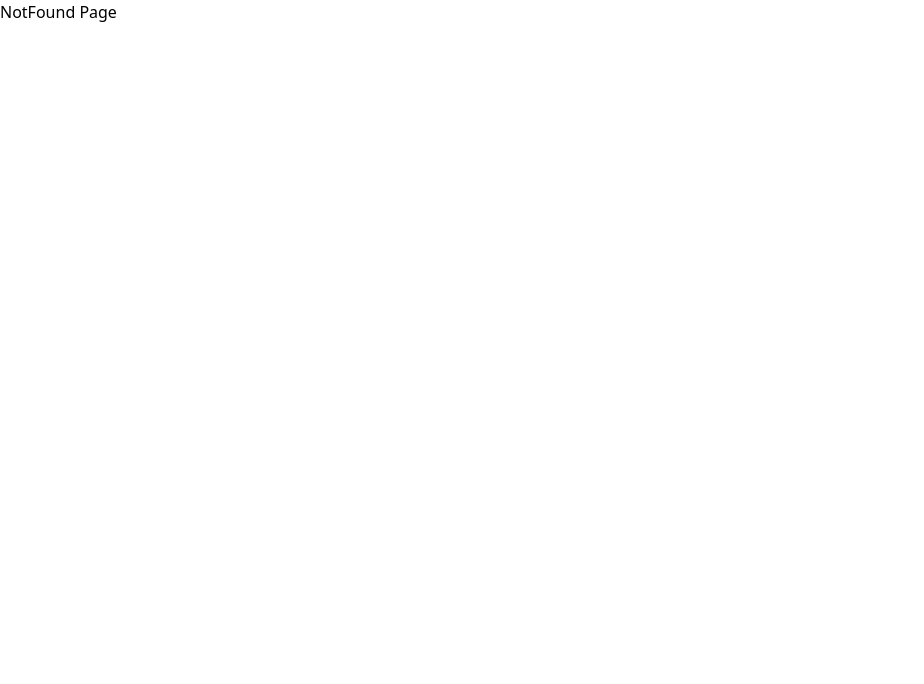
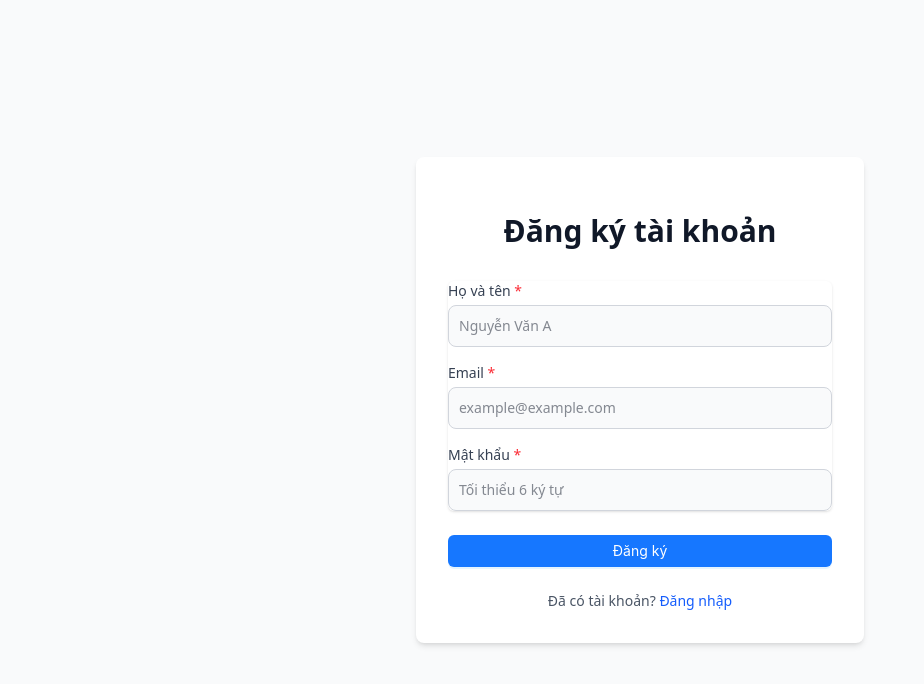
Before and after one commit to anhtunz/DA_PMNMNC_FE, a React (Vite) app: page /register in a window 1280 px wide. Shown: the top 684 px of the page, without its empty margins (0-924 px from the left). Built offline with nearby package versions, Linux system fonts and the light colour scheme.

Commit message:
cap nhat chuc nang dang ky

```diff
--- a/package.json
+++ b/package.json
@@ -24,7 +24,7 @@
   "devDependencies": {
     "@eslint/js": "^9.21.0",
     "@types/node": "^22.13.10",
-    "@types/react": "^19.0.10",
+    "@types/react": "^19.0.12",
     "@types/react-dom": "^19.0.4",
     "@types/react-redux": "^7.1.34",
     "@vitejs/plugin-react-swc": "^3.8.0",
--- a/src/config/axios.ts
+++ b/src/config/axios.ts
@@ -1,4 +1,5 @@
 import axios, { AxiosRequestConfig } from 'axios'
+
 const request = axios.create({
   baseURL: import.meta.env.VITE_BASE_URL_API,
   timeout: 5000,
--- a/src/pages/Login/index.tsx
+++ b/src/pages/Login/index.tsx
@@ -1,6 +1,6 @@
 /* eslint-disable max-len */
 import { useEffect, useState } from 'react'
-import { useNavigate } from 'react-router-dom'
+import { useNavigate, Link } from 'react-router-dom'
 import { useDispatch } from 'react-redux'
 import { Button } from 'antd'
 import Login from '../../services/auth/login'
--- /dev/null
+++ b/src/pages/Register/index.tsx
@@ -0,0 +1,172 @@
+/* eslint-disable max-len */
+import { useEffect, useState } from 'react'
+import { useNavigate } from 'react-router-dom'
+import { useDispatch, useSelector } from 'react-redux'
+import { Button } from 'antd'
+import Register from '../../services/auth/register'
+import { loginSuccess } from '../../stores/slice/user/authSlice'
+import { RootState } from '../../stores'
+import { Link } from 'react-router-dom'
+import { ApiErrorResponse, ApiSuccessResponse } from '../../services/auth/register'
+
+const RegisterPage = () => {
+  const dispatch = useDispatch()
+  const navigate = useNavigate()
+  const [name, setName] = useState('')
+  const [email, setEmail] = useState('')
+  const [password, setPassword] = useState('')
+  const [errorName, setErrorName] = useState<string[]>([])
+  const [errorEmail, setErrorEmail] = useState<string[]>([])
+  const [errorPassword, setErrorPassword] = useState<string[]>([])
+  const isAuthenticated = useSelector((state: RootState) => state.auth.isAuthenticated)
+
+  useEffect(() => {
+    if (isAuthenticated) {
+      navigate('/dashboard')
+    }
+  }, [isAuthenticated, navigate])
+
+  const handleRegister = async (event: { preventDefault: () => void }) => {
+    event.preventDefault()
+    try {
+      const response = await Register({ name, email, password })
+
+      if (!response) {
+        console.error('Response is undefined')
+        return
+      }
+
+      if (response.status === 200) {
+        alert('Đăng ký thành công')
+        const token = (response as ApiSuccessResponse).data.data.token
+        dispatch(loginSuccess({ token }))
+        navigate('/dashboard')
+      } else if (response.status === 422) {
+        const errorResponse = response as ApiErrorResponse
+        setErrorName(errorResponse.errors.errors?.name || [])
+        setErrorEmail(errorResponse.errors.errors?.email || [])
+        setErrorPassword(errorResponse.errors.errors?.password || [])
+      } else if (response.status === 400) {
+        const errorResponse = response as ApiErrorResponse
+        alert(errorResponse.errors.message)
+      }
+    } catch (error) {
+      console.log(error)
+    }
+  }
+
+  // Hide errors after 3s
+  useEffect(() => {
+    if (errorName.length > 0 || errorEmail.length > 0 || errorPassword.length > 0) {
+      const timeout = setTimeout(() => {
+        setErrorName([])
+        setErrorEmail([])
+        setErrorPassword([])
+      }, 3000)
+
+      return () => clearTimeout(timeout)
+    }
+  }, [errorName, errorEmail, errorPassword])
+
+  return (
+    <div className="flex flex-col items-center justify-center min-h-screen py-12 px-4 sm:px-6 lg:px-8 bg-gray-50">
+      <div className="max-w-md w-full space-y-8 bg-white p-8 rounded-lg shadow-md">
+        <div>
+          <h2 className="mt-6 text-center text-3xl font-extrabold text-gray-900">
+            Đăng ký tài khoản
+          </h2>
+        </div>
+        <form className="mt-8 space-y-6" onSubmit={handleRegister}>
+          <div className="rounded-md shadow-sm -space-y-px">
+            <div className="mb-4">
+              <label htmlFor="name" className="block text-sm font-medium text-gray-700 mb-1">
+                Họ và tên <span className="text-red-500">*</span>
+              </label>
+              <input
+                id="name"
+                name="name"
+                type="text"
+                required
+                className="bg-gray-50 border border-gray-300 text-gray-900 text-sm rounded-lg focus:ring-blue-500 focus:border-blue-500 block w-full p-2.5 outline-none"
+                placeholder="Nguyễn Văn A"
+                value={name}
+                onChange={(e) => setName(e.target.value)}
+              />
+              {errorName.length > 0 &&
+                errorName.map((error, index) => (
+                  <p key={index} className="text-red-400 font-bold text-sm mt-1">
+                    {error}
+                  </p>
+                ))}
+            </div>
+            <div className="mb-4">
+              <label htmlFor="email" className="block text-sm font-medium text-gray-700 mb-1">
+                Email <span className="text-red-500">*</span>
+              </label>
+              <input
+                id="email"
+                name="email"
+                type="email"
+                autoComplete="email"
+                required
+                className="bg-gray-50 border border-gray-300 text-gray-900 text-sm rounded-lg focus:ring-blue-500 focus:border-blue-500 block w-full p-2.5 outline-none"
+                placeholder="example@example.com"
+                value={email}
+                onChange={(e) => setEmail(e.target.value)}
+              />
+              {errorEmail.length > 0 &&
+                errorEmail.map((error, index) => (
+                  <p key={index} className="text-red-400 font-bold text-sm mt-1">
+                    {error}
+                  </p>
+                ))}
+            </div>
+            <div className="mb-4">
+              <label htmlFor="password" className="block text-sm font-medium text-gray-700 mb-1">
+                Mật khẩu <span className="text-red-500">*</span>
+              </label>
+              <input
+                id="password"
+                name="password"
+                type="password"
+                autoComplete="new-password"
+                required
+                className="bg-gray-50 border border-gray-300 text-gray-900 text-sm rounded-lg focus:ring-blue-500 focus:border-blue-500 block w-full p-2.5 outline-none"
+                placeholder="Tối thiểu 6 ký tự"
+                value={password}
+                onChange={(e) => setPassword(e.target.value)}
+              />
+              {errorPassword.length > 0 &&
+                errorPassword.map((error, index) => (
+                  <p key={index} className="text-red-400 font-bold text-sm mt-1">
+                    {error}
+                  </p>
+                ))}
+            </div>
+          </div>
+
+          <div>
+            <Button
+              type="primary"
+              htmlType="submit"
+              className="group relative w-full flex justify-center py-2 px-4 border border-transparent text-sm font-medium rounded-md text-white bg-blue-600 hover:bg-blue-700 focus:outline-none focus:ring-2 focus:ring-offset-2 focus:ring-blue-500"
+            >
+              Đăng ký
+            </Button>
+          </div>
+
+          <div className="text-center mt-4">
+            <p className="text-sm text-gray-600">
+              Đã có tài khoản?{' '}
+              <Link to="/login" className="font-medium text-blue-600 hover:text-blue-500">
+                Đăng nhập
+              </Link>
+            </p>
+          </div>
+        </form>
+      </div>
+    </div>
+  )
+}
+
+export default RegisterPage
--- a/src/routes/publicRoutes.ts
+++ b/src/routes/publicRoutes.ts
@@ -1,4 +1,5 @@
 import LoginPage from '../pages/Login'
+import RegisterPage from '../pages/Register'
 interface RouteType {
   path: string
   element: React.ComponentType
@@ -11,5 +12,11 @@ export const publicRoutes: RouteType[] = [
     element: LoginPage,
     requiresAuth: false,
     layout: undefined
+  },
+  {
+    path: '/register',
+    element: RegisterPage,
+    requiresAuth: false,
+    layout: undefined
   }
 ]
--- /dev/null
+++ b/src/services/auth/register.ts
@@ -0,0 +1,47 @@
+import { post } from '../../config/axios'
+
+// Định nghĩa kiểu dữ liệu trong file
+export interface RegisterData {
+  email: string;
+  password: string;
+  name: string;
+}
+
+export interface ApiSuccessResponse<T = any> {
+  status: number;
+  data: {
+    message: string;
+    data: T;
+  };
+}
+
+export interface ApiErrorResponse {
+  status: number;
+  errors: {
+    message?: string;
+    errors?: {
+      email?: string[];
+      password?: string[];
+      name?: string[];
+      [key: string]: string[] | undefined;
+    };
+  };
+}
+
+export type ApiResponse<T = any> = ApiSuccessResponse<T> | ApiErrorResponse;
+
+export interface AuthResponseData {
+  token: string;
+}
+
+const Register = async (data: RegisterData): Promise<ApiResponse<AuthResponseData>> => {
+  try {
+    const response = await post('auth/register', data)
+    return response as ApiResponse<AuthResponseData>
+  } catch (error) {
+    console.log(error)
+    throw error
+  }
+}
+
+export default Register
```
Also changed, not shown: 1 other file (tests, documents, lock files or other folders).
